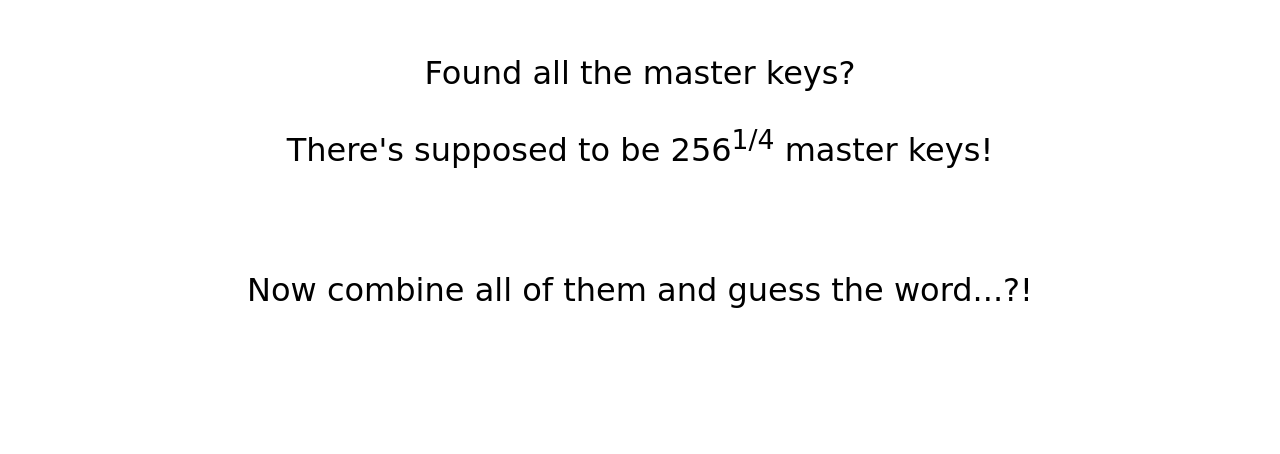
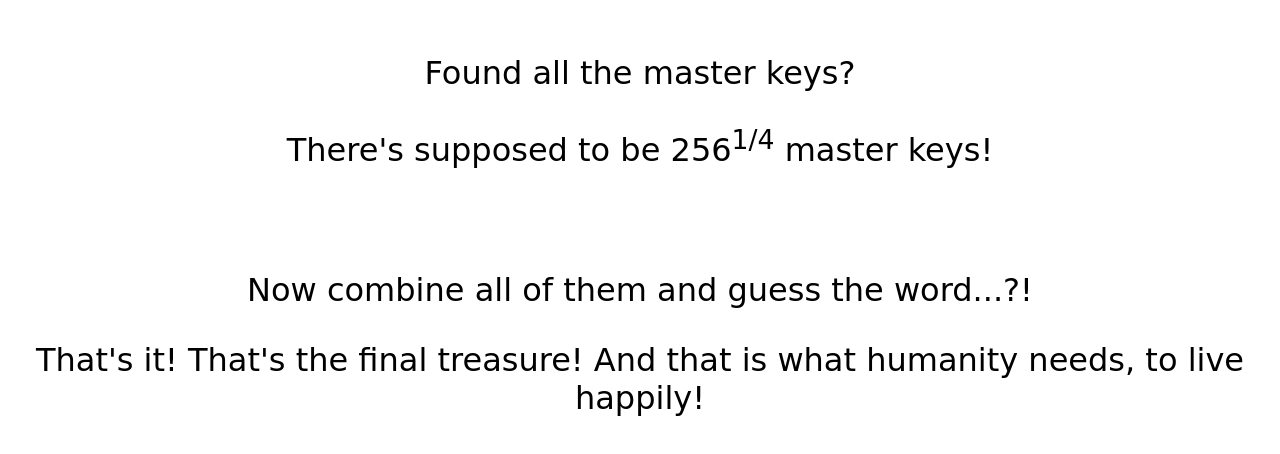
Before and after one commit to Karthikeshwar1/test-html, a plain HTML site: page index2.html in a window 1280 px wide. Shown: the part 186-640 px from the top of the page. Drawn offline with Linux system fonts and the light colour scheme; a web font is replaced by a local one.

Commit message:
Update index2.html

```diff
--- a/index2.html
+++ b/index2.html
@@ -23,6 +23,7 @@
             <p>There's supposed to be 256<sup>1/4</sup> master keys!</p>
             <br>
             <p>Now combine all of them and guess the word...?!</p>
+            <p>That's it! That's the final treasure! And that is what humanity needs, to live happily!</p>
         </div>
     </body>
 
```
